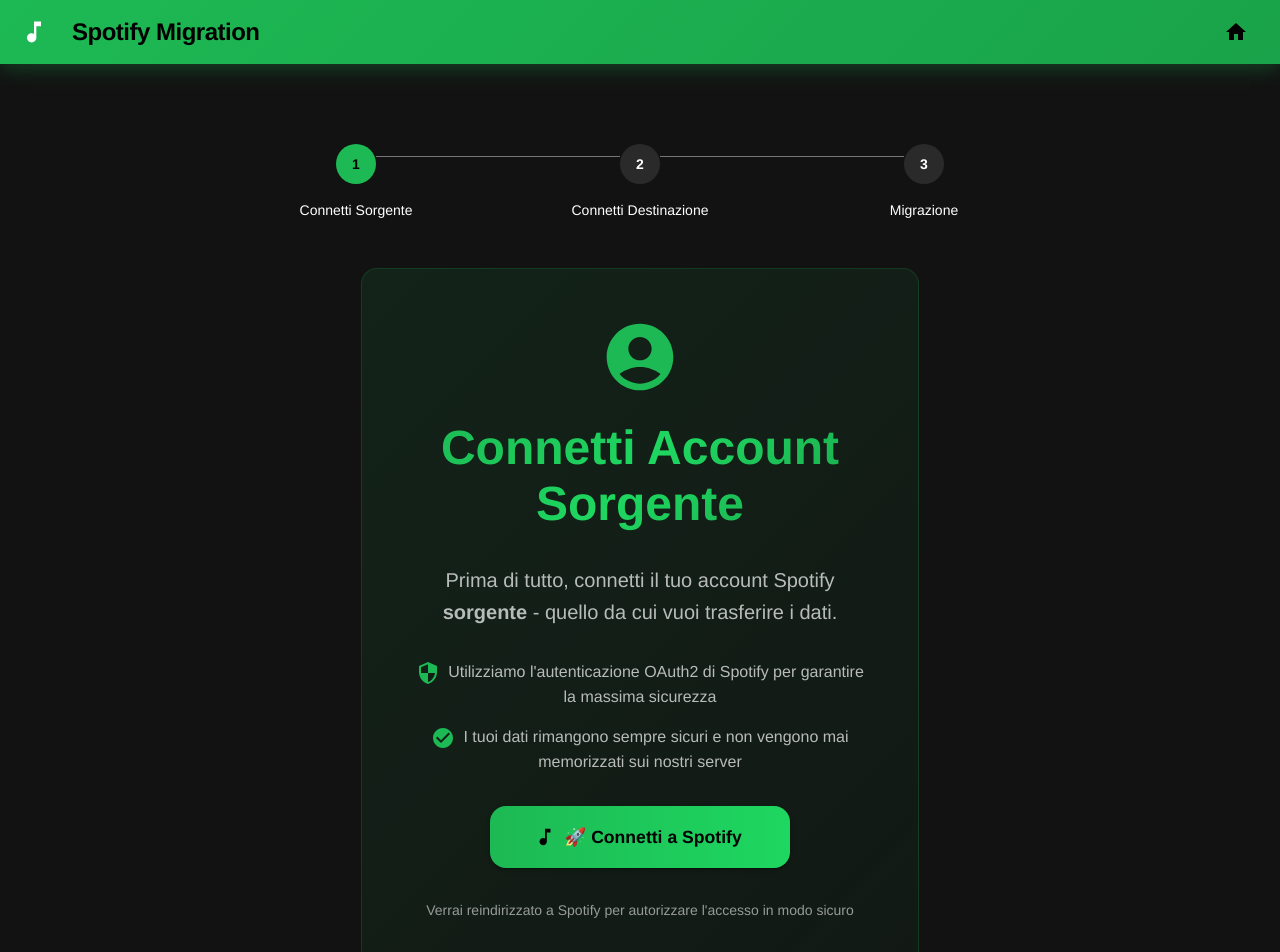
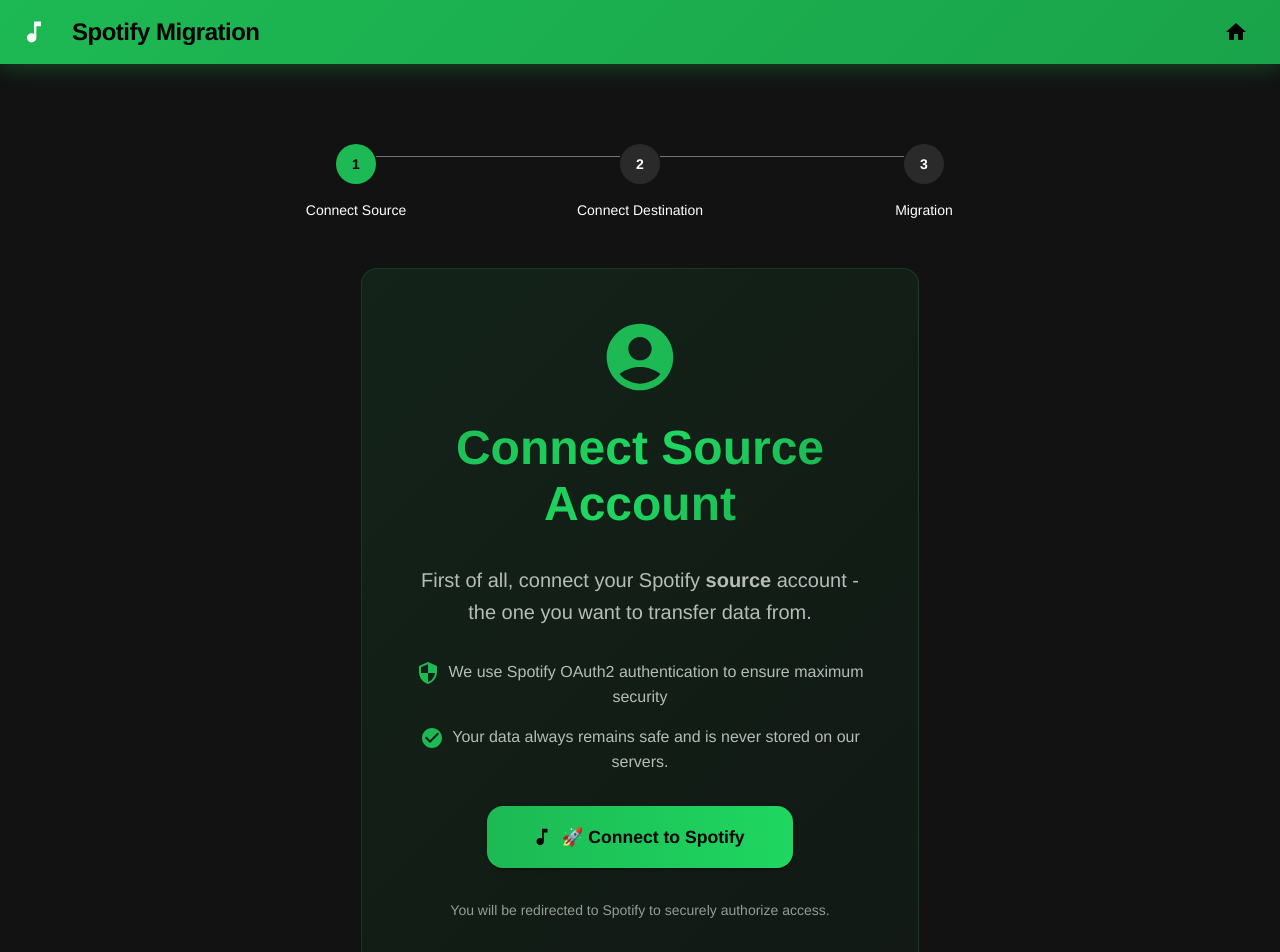
Before and after one commit to gomgo-github/spotify-migration-tool-english, a React (Vite) app in the folder client/: page /auth/source in a window 1280 px wide. Shown: the top 952 px of the page. Built offline with nearby package versions, Linux system fonts and the light colour scheme; no server answers.

Commit message:
Translated Auth Source Account Page

```diff
--- a/client/src/pages/AuthSource.jsx
+++ b/client/src/pages/AuthSource.jsx
@@ -39,17 +39,17 @@
             if (response.data.destAuthenticated) {
               navigate('/preview');
             } else {
-              // Reindirizzamento alla pagina dell'account destinatario con un messaggio chiaro
+              // Redirect to the recipient account page with a clear message
               navigate('/auth/destination');
             }
           } else {
-            setError('Autenticazione fallita. Riprova.');
+            setError('Authentication failed. Please try again.');
           }
         })
         .catch(err => {
           console.error('Error checking auth status:', err);
           setLoading(false);
-          setError('Errore durante il controllo dello stato di autenticazione');
+          setError('Error checking authentication status');
         });
     }
   }, [navigate]);
@@ -60,7 +60,7 @@
     window.location.href = '/api/auth/source/login';
   };
 
-  const steps = ['Connetti Sorgente', 'Connetti Destinazione', 'Migrazione'];
+  const steps = ['Connect Source', 'Connect Destination', 'Migration'];
 
   if (loading) {
     return (
@@ -90,10 +90,10 @@
             />
           </Box>
           <Typography variant="h5" sx={{ mb: 1, fontWeight: 600 }}>
-            Autenticazione in corso...
+            Authentication in progress...
           </Typography>
           <Typography variant="body1" color="text.secondary">
-            Ti stiamo reindirizzando a Spotify per autorizzare l'accesso
+            We are redirecting you to Spotify to authorize access
           </Typography>
         </Card>
       </Container>
@@ -172,7 +172,7 @@
                   backgroundClip: 'text'
                 }}
               >
-                Connetti Account Sorgente
+                Connect Source Account
               </Typography>
             </Box>
 
@@ -182,7 +182,7 @@
               color="text.secondary"
               sx={{ mb: 4, lineHeight: 1.6 }}
             >
-              Prima di tutto, connetti il tuo account Spotify <strong>sorgente</strong> - quello da cui vuoi trasferire i dati.
+              First of all, connect your Spotify <strong>source</strong> account - the one you want to transfer data from.
             </Typography>
 
             {error && (
@@ -203,11 +203,11 @@
             <Box sx={{ mb: 4 }}>
               <Typography variant="body1" color="text.secondary" paragraph>
                 <SecurityIcon sx={{ verticalAlign: 'middle', mr: 1, color: '#1DB954' }} />
-                Utilizziamo l'autenticazione OAuth2 di Spotify per garantire la massima sicurezza
+                We use Spotify OAuth2 authentication to ensure maximum security
               </Typography>
               <Typography variant="body1" color="text.secondary">
                 <CheckCircleIcon sx={{ verticalAlign: 'middle', mr: 1, color: '#1DB954' }} />
-                I tuoi dati rimangono sempre sicuri e non vengono mai memorizzati sui nostri server
+                Your data always remains safe and is never stored on our servers.
               </Typography>
             </Box>
 
@@ -233,12 +233,12 @@
                 transition: 'all 0.3s ease'
               }}
             >
-              🚀 Connetti a Spotify
+              🚀 Connect to Spotify
             </Button>
 
             <Box sx={{ mt: 4 }}>
               <Typography variant="body2" color="text.secondary" sx={{ opacity: 0.8 }}>
-                Verrai reindirizzato a Spotify per autorizzare l'accesso in modo sicuro
+                You will be redirected to Spotify to securely authorize access.
               </Typography>
             </Box>
           </Paper>
```
